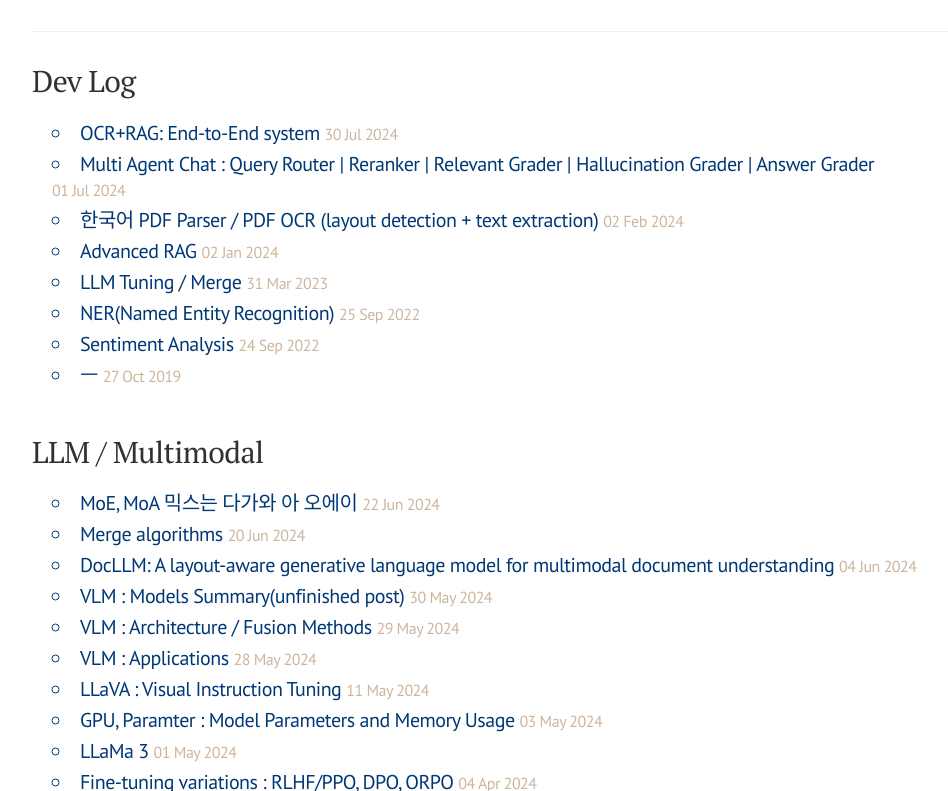
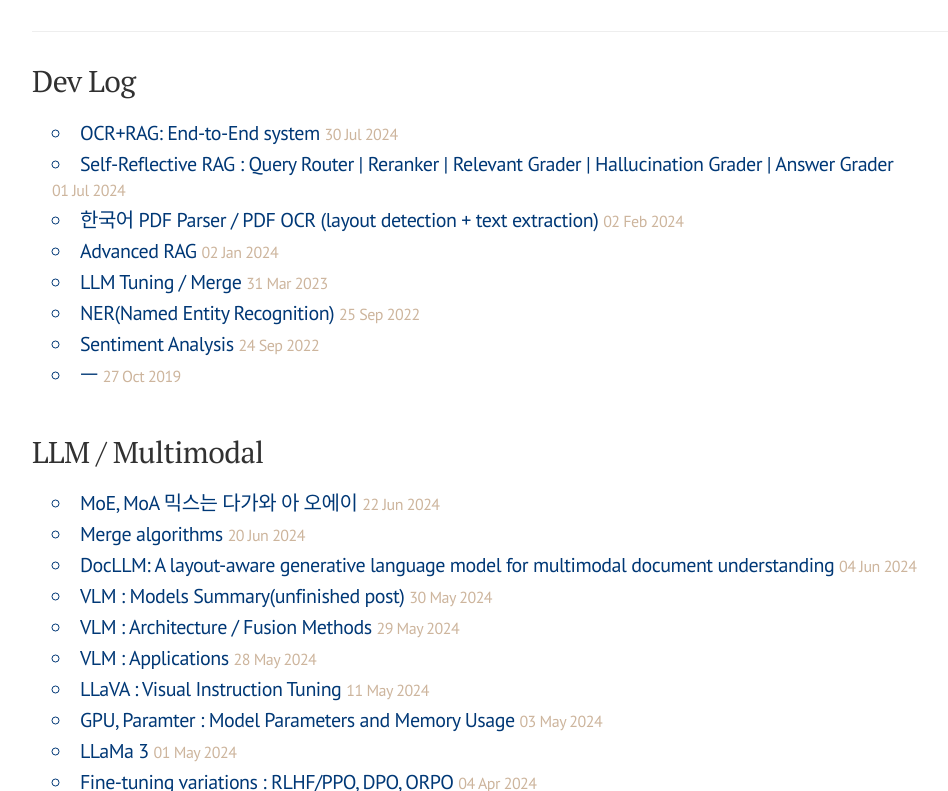
Before and after one commit to finddme/finddme.github.io, a Jekyll site: the page built from index.html, in a window 1280 px wide and 900 px high, scrolled down 360 px, cut to the strip 109-900 px from the top of the window. Shown: the whole strip, without its empty margins (148-1096 px from the left). Built offline with Jekyll 4.4.1, drawn with Linux system fonts in a browser that asks for light colours; nearby versions of some CDN libraries; comment, search, counter and statistics services are not loaded.

Commit message:
Update and rename 2024-07-01-multi_agent.md to 2024-07-01-self_rag.md

```diff
--- a/_posts/2024-07-01-multi_agent.md
+++ b/_posts/2024-07-01-self_rag.md
@@ -1,5 +1,5 @@
 ---
-title: "Multi Agent Chat : Query Router | Reranker | Relevant Grader | Hallucination Grader | Answer Grader"
+title: "Self-Reflective RAG : Query Router | Reranker | Relevant Grader | Hallucination Grader | Answer Grader"
 category: Dev Log
 tag: Development
 ---
```
